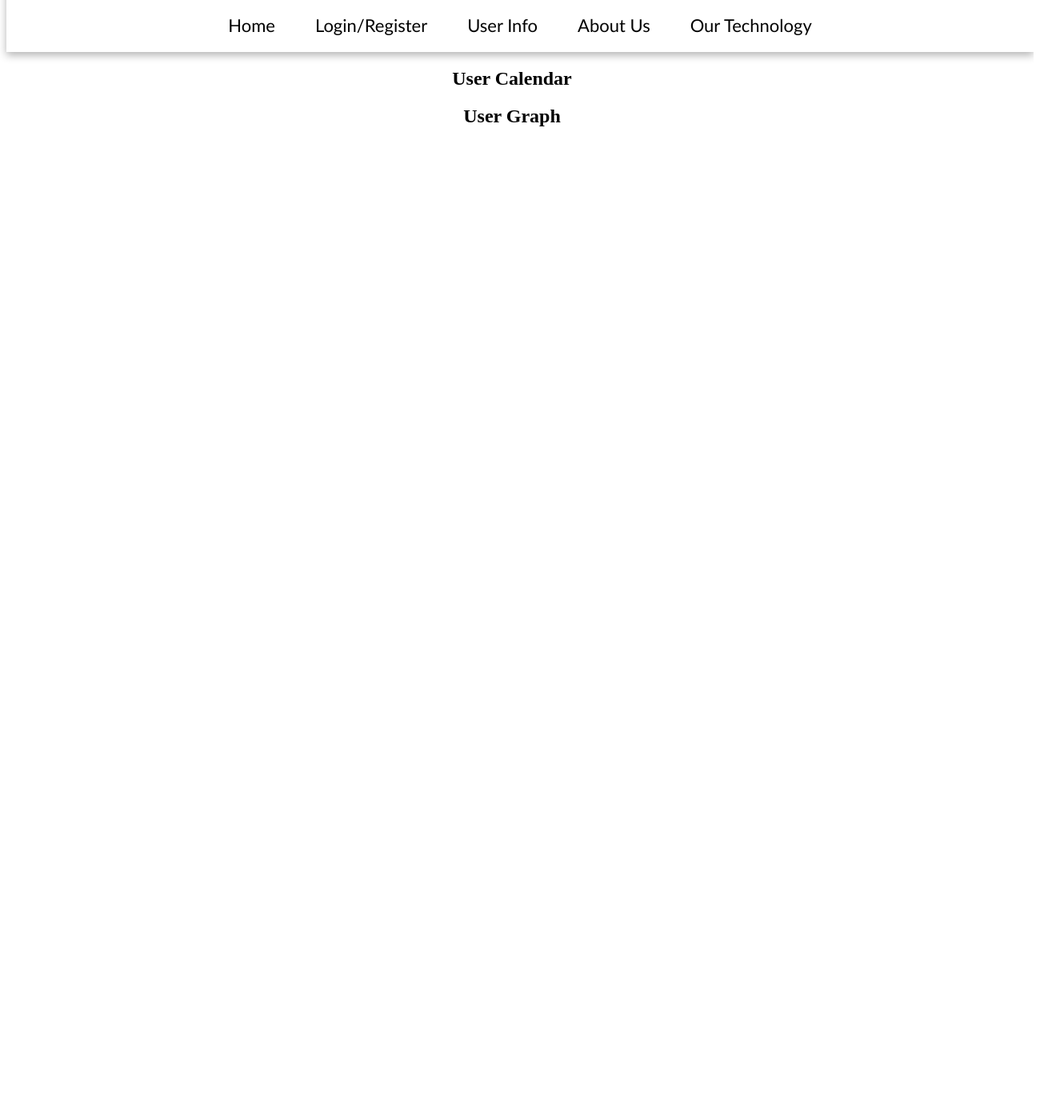
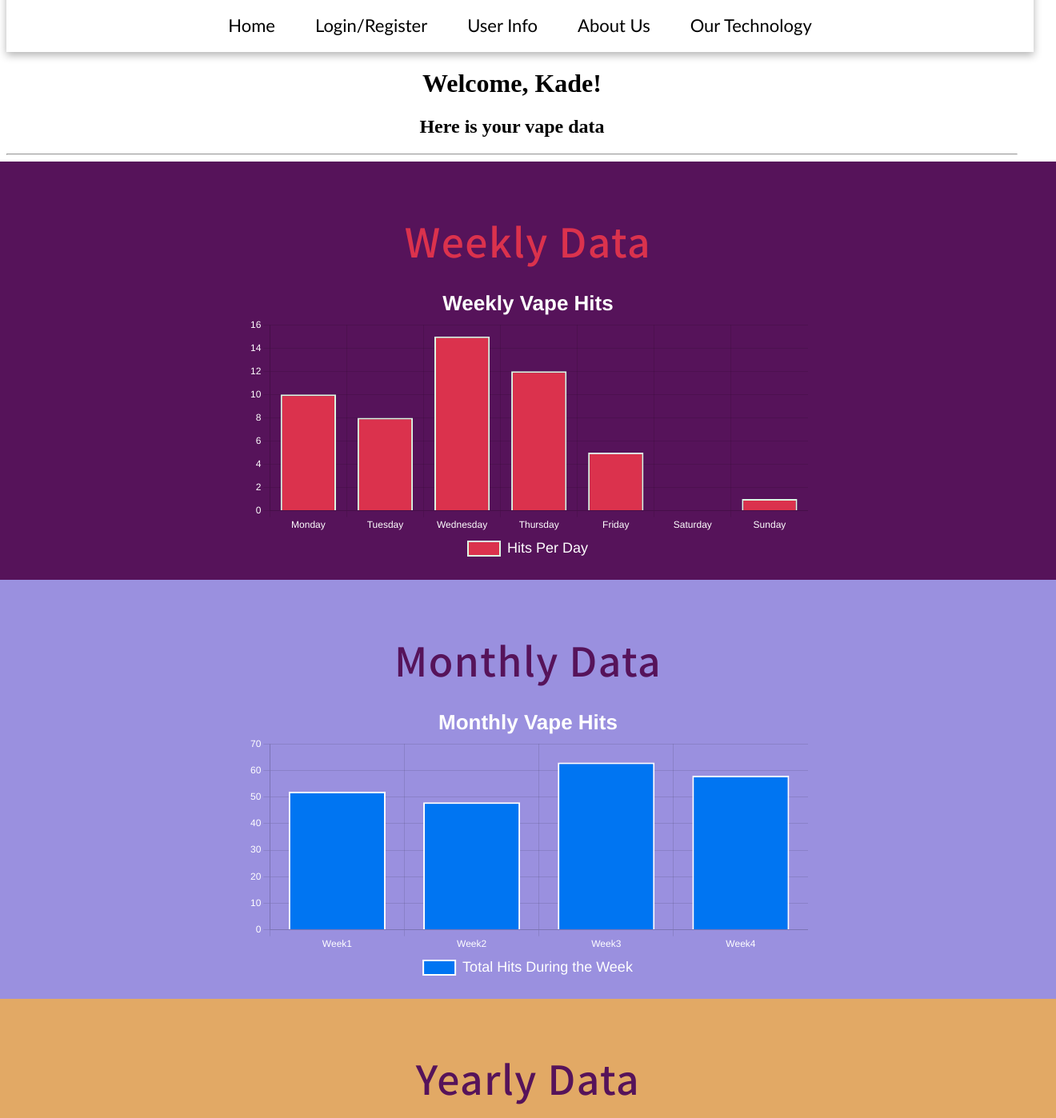
Before and after one commit to Kadrizzle/411-Project-Repository, a React (Create React App) app in the folder cosmos/: page /userInfo in a window 1280 px wide. Shown: the part 137-1535 px from the top of the page at 80% size, 1320 px wide, since content can reach past the window. Before the commit the page ends 800 px from the top, so only its background shows below. Built offline with nearby package versions, Linux system fonts and the light colour scheme.

Commit message:
Graphs are now on the User Info page

```diff
--- a/cosmos/src/components/GraphView.js
+++ b/cosmos/src/components/GraphView.js
@@ -1,55 +1,76 @@
-// import React, { useEffect, useRef } from "react";
-// import Chart from "chart.js/auto";
+import React, { useState } from "react";
+import { Bar } from "react-chartjs-2";
+import {
+  Chart as ChartJS,
+  CategoryScale,
+  LinearScale,
+  BarElement,
+  Title,
+  Tooltip,
+  Legend,
+} from "chart.js";
 
-// const GraphView = ({ data }) => {
-//   const canvasRef = useRef(null);
+// Register Chart.js modules
+ChartJS.register(CategoryScale, LinearScale, BarElement, Title, Tooltip, Legend);
 
-//   useEffect(() => {
-//     if (!data || !data.labels || !data.values) return; // Prevents errors if data is undefined
+const GraphView = ({ data }) => {
+  const [filter, setFilter] = useState("weekly");
 
-//     const ctx = canvasRef.current.getContext("2d");
-//     const chart = new Chart(ctx, {
-//       type: "line", // You can change the chart type as needed
-//       data: {
-//         labels: data.labels,
-//         datasets: [
-//           {
-//             label: "Sample Data", // Change this label as needed
-//             data: data.values,
-//             borderColor: "rgba(75, 192, 192, 1)",
-//             backgroundColor: "rgba(75, 192, 192, 0.2)",
-//             borderWidth: 1,
-//           },
-//         ],
-//       },
-//       options: {
-//         scales: {
-//           y: {
-//             beginAtZero: true,
-//           },
-//         },
-//       },
-//     });
+  // Filter data based on the selected filter (weekly, monthly, yearly)
+  const getFilteredData = () => {
+    if (filter === "weekly") {
+      return data.weekly; // Assumes data.weekly exists
+    } else if (filter === "monthly") {
+      return data.monthly; // Assumes data.monthly exists
+    } else if (filter === "yearly") {
+      return data.yearly; // Assumes data.yearly exists
+    }
+    return [];
+  };
 
-//     return () => {
-//       chart.destroy(); // Cleanup chart on component unmount
-//     };
-//   }, [data]);
+  const filteredData = getFilteredData();
 
-//   return (
-//     <div>
-//       <h2>Graph View</h2>
-//       {data && data.labels && data.values ? <canvas ref={canvasRef} /> : <p>No data available to display the graph.</p>}
-//     </div>
-//   );
-// };
+  const chartData = {
+    labels: Object.keys(filteredData),
+    datasets: [
+      {
+        label: "Hits Per Day",
+        data: Object.values(filteredData),
+        backgroundColor: "rgba(75, 192, 192, 0.5)",
+        borderColor: "rgba(75, 192, 192, 1)",
+        borderWidth: 1,
+      },
+    ],
+  };
 
-// // Default props to prevent errors
-// GraphView.defaultProps = {
-//   data: {
-//     labels: [],
-//     values: [],
-//   },
-// };
+  const chartOptions = {
+    responsive: true,
+    plugins: {
+      legend: {
+        position: "top",
+      },
+      title: {
+        display: true,
+        text: "Vape Hits Over Time",
+      },
+    },
+    scales: {
+      y: {
+        beginAtZero: true,
+      },
+    },
+  };
 
-// export default GraphView;
+  return (
+    <div>
+      <div style={{ marginBottom: "20px" }}>
+        <button onClick={() => setFilter("weekly")}>Weekly</button>
+        <button onClick={() => setFilter("monthly")}>Monthly</button>
+        <button onClick={() => setFilter("yearly")}>Yearly</button>
+      </div>
+      <Bar data={chartData} options={chartOptions} />
+    </div>
+  );
+};
+
+export default GraphView;
--- a/cosmos/src/components/UserInfo.css
+++ b/cosmos/src/components/UserInfo.css
@@ -1,23 +1,54 @@
-.user-info-container {
-  display: flex; /* Enable Flexbox */
-  justify-content: space-between; /* Space out the boxes */
-  padding: 20px; /* Optional padding for the container */
+
+.sectionThree {
+  background-color: #e2a965; /* Corrected to kebab-case */
+  padding: 20px;
+  width: 100vw; /* Full width of the viewport */
+  margin-left: calc(-50vw + 50%);
 }
 
-.user-info-box {
-  background: linear-gradient(135deg, #56135a, #9a90df, #e2a965); /* Gradient background */
-  border-radius: 10px; /* Rounded corners */
-  padding: 20px; /* Inner padding */
-  width: 45%; /* Adjust width to fit both boxes side by side */
-  box-shadow: 0 4px 8px rgba(0, 0, 0, 0.1); /* Optional shadow for a 3D effect */
-  color: white; /* Text color */
+.headingThree {
+  color: #56135a; /* Corrected color syntax */
+  font-weight: 700; /* Corrected font weight */
+  font-size: 56px; /* Corrected font size */
+  font-family: 'Assistant', sans-serif; /* Corrected font family */
+  text-align: center; /* Corrected text-align */
+  margin-bottom: 20px;
+  letter-spacing: 1.5px;
+  line-height: 1.2;
 }
 
-.user-info-box h2 {
-  font-size: 24px; /* Font size for headings */
-  margin-bottom: 10px; /* Space below the heading */
+.sectionTwo {
+  background-color: #9a90df;
+  padding: 20px;
+  width: 100vw;
+  margin-left: calc(-50vw + 50%);
 }
 
-.user-info-box > div {
-  margin-top: 10px; /* Space above the calendar/graph */
+.headingTwo {
+  color: #56135a; /* Corrected color syntax */
+  font-weight: 700;
+  font-size: 56px;
+  font-family: 'Assistant', sans-serif;
+  text-align: center;
+  margin-bottom: 20px;
+  letter-spacing: 1.5px;
+  line-height: 1.2;
 }
+
+.sectionOne {
+  background-color: #56135a;
+  padding: 20px;
+  width: 100vw;
+  margin-left: calc(-50vw + 50%);
+}
+
+.headingOne {
+  color: #db324d; /* Corrected color syntax */
+  font-weight: 700;
+  font-size: 56px;
+  font-family: 'Assistant', sans-serif;
+  text-align: center;
+  margin-bottom: 20px;
+  letter-spacing: 1.5px;
+  line-height: 1.2;
+}
--- a/cosmos/src/components/UserInfo.js
+++ b/cosmos/src/components/UserInfo.js
@@ -1,20 +1,166 @@
+import "./UserInfo.css";
 import React from "react";
-import { Calendar } from "react-calendar";
-import GraphView from "../components/GraphView"; // Updated to use the correct component name
+import { Bar } from "react-chartjs-2";
+import {
+  Chart as ChartJS,
+  CategoryScale,
+  LinearScale,
+  BarElement,
+  Title,
+  Tooltip,
+  Legend,
+} from "chart.js";
+
+// Register Chart.js modules
+ChartJS.register(CategoryScale, LinearScale, BarElement, Title, Tooltip, Legend);
 
 const UserInfo = () => {
+  const data = {
+    weekly: {
+      Monday: 10,
+      Tuesday: 8,
+      Wednesday: 15,
+      Thursday: 12,
+      Friday: 5,
+      Saturday: 0,
+      Sunday: 1,
+    },
+    monthly: {
+      Week1: 52,
+      Week2: 48,
+      Week3: 63,
+      Week4: 58,
+    },
+    yearly: {
+      January: 410,
+      February: 405,
+      March: 350,
+      April: 324,
+      May: 403,
+      June: 328,
+      July: 312,
+      August: 344,
+      September: 309,
+      October: 286,
+      November: 238,
+      December: 221,
+    },
+  };
+
+  const chartOptions = (title, axisNumberColor, chartBorderColor, legendFontSize, legendTextColor, titleColor) => ({
+    responsive: true,
+    plugins: {
+      legend: {
+        position: "bottom",
+        labels: {
+          font: {
+            size: legendFontSize, // Set the font size for the legend
+          },
+          color: legendTextColor,
+        },
+      },
+      title: {
+        display: true,
+        text: title,
+        font: {
+          size: 26,
+        },
+        color: titleColor,
+      },
+    },
+    scales: {
+      x: {
+        ticks: {
+          color: axisNumberColor, // Custom color for x-axis numbers
+        },
+        grid: {
+          borderColor: chartBorderColor, // Custom color for x-axis grid border
+        },
+      },
+      y: {
+        beginAtZero: true,
+        ticks: {
+          color: axisNumberColor, // Custom color for y-axis numbers
+        },
+        grid: {
+          borderColor: chartBorderColor, // Custom color for y-axis grid border
+        },
+      },
+    },
+    elements: {
+      bar: {
+        borderColor: chartBorderColor, // Border color of the chart
+        borderWidth: 2, // Set border width if needed
+      },
+    },
+  });
+
+
+  const createChartData = (labels, dataValues, label, backgroundColor, chartBorderColor) => ({
+    labels,
+    datasets: [
+      {
+        label,
+        data: dataValues,
+        backgroundColor,
+        borderColor: chartBorderColor,
+        borderWidth: 2,
+      },
+    ],
+  });
+
+  // Weekly chart data with unique colors
+  const weeklyData = createChartData(
+    Object.keys(data.weekly),
+    Object.values(data.weekly),
+    "Hits Per Day",
+    "#db324d", // Weekly chart background color
+    "#ddf8e3"  // Weekly chart border color
+  );
+
+  // Monthly chart data with unique colors
+  const monthlyData = createChartData(
+    Object.keys(data.monthly),
+    Object.values(data.monthly),
+    "Total Hits During the Week",
+    "#0075f2", // Monthly chart background color
+    "#ffffff"  // Monthly chart border color
+  );
+
+  // Yearly chart data with unique colors
+  const yearlyData = createChartData(
+    Object.keys(data.yearly),
+    Object.values(data.yearly),
+    "Total Hits During the Month",
+    "#4b6858", // Yearly chart background color
+    "#d9d9d9"  // Yearly chart border color
+  );
+
   return (
-    <div className="user-info-container">
-      <div className="login-box">
-        <h2>User Calendar</h2>
-        {/* Calendar was throwing an error so commented it out */}
-        {/* <Calendar /> */}
-      </div>
-      <div className="login-box">
-        <h2>User Graph</h2>
-        {/* GraphView was throwing an error so commented it out
-        <GraphView />  */}
-      </div>
+    <div>
+      <h1>Welcome, Kade!</h1>
+      <h2>Here is your vape data</h2>
+      <hr />
+      <section className="sectionOne">
+        <div style={{ marginBottom: "70px", maxWidth: "700px", margin: "0 auto" }}>
+          <h2 className="headingOne">Weekly Data</h2>
+          <Bar data={weeklyData} options={chartOptions("Weekly Vape Hits", "#ffffff", "#db324d", 18, "white", "white")} />
+        </div>
+      </section>
+
+      <section className="sectionTwo">
+        <div style={{ marginBottom: "70px", maxWidth: "700px", margin: "0 auto" }}>
+          <h2 className="headingTwo">Monthly Data</h2>
+          <Bar data={monthlyData} options={chartOptions("Monthly Vape Hits", "#ffffff", "#0075f2", 18, "white", "white")} />
+        </div>
+      </section>
+
+      <section className="sectionThree">
+        <div style={{ marginBottom: "70px", maxWidth: "700px", margin: "0 auto" }}>
+          <h2 className="headingThree">Yearly Data</h2>
+          <Bar data={yearlyData} options={chartOptions("Yearly Vape Hits", "#ffffff", "#4b6858", 18, "white", "white")} />
+        </div>
+      </section>
     </div>
   );
 };
--- a/package.json
+++ b/package.json
@@ -1,8 +1,10 @@
 {
   "dependencies": {
+    "chart.js": "^4.4.7",
     "protected-route-react": "^1.0.1",
     "react": "^18.3.1",
     "react-calendar": "^5.0.0",
+    "react-chartjs-2": "^5.2.0",
     "react-dom": "^18.3.1",
     "react-protected-route-component": "^0.1.1",
     "react-router-dom": "^6.26.1",
```
Also changed, not shown: 1 other file (tests, documents, lock files or other folders).
